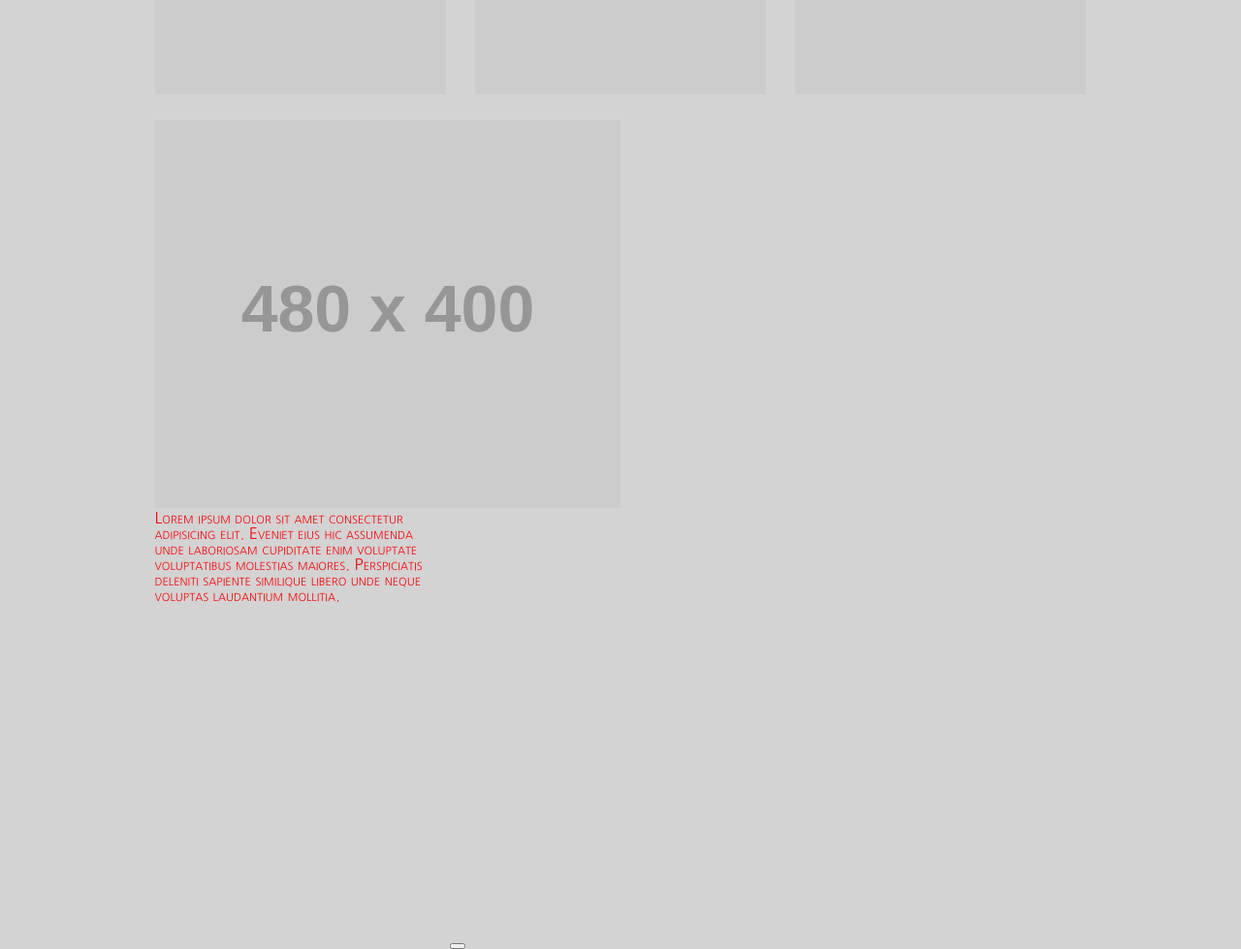
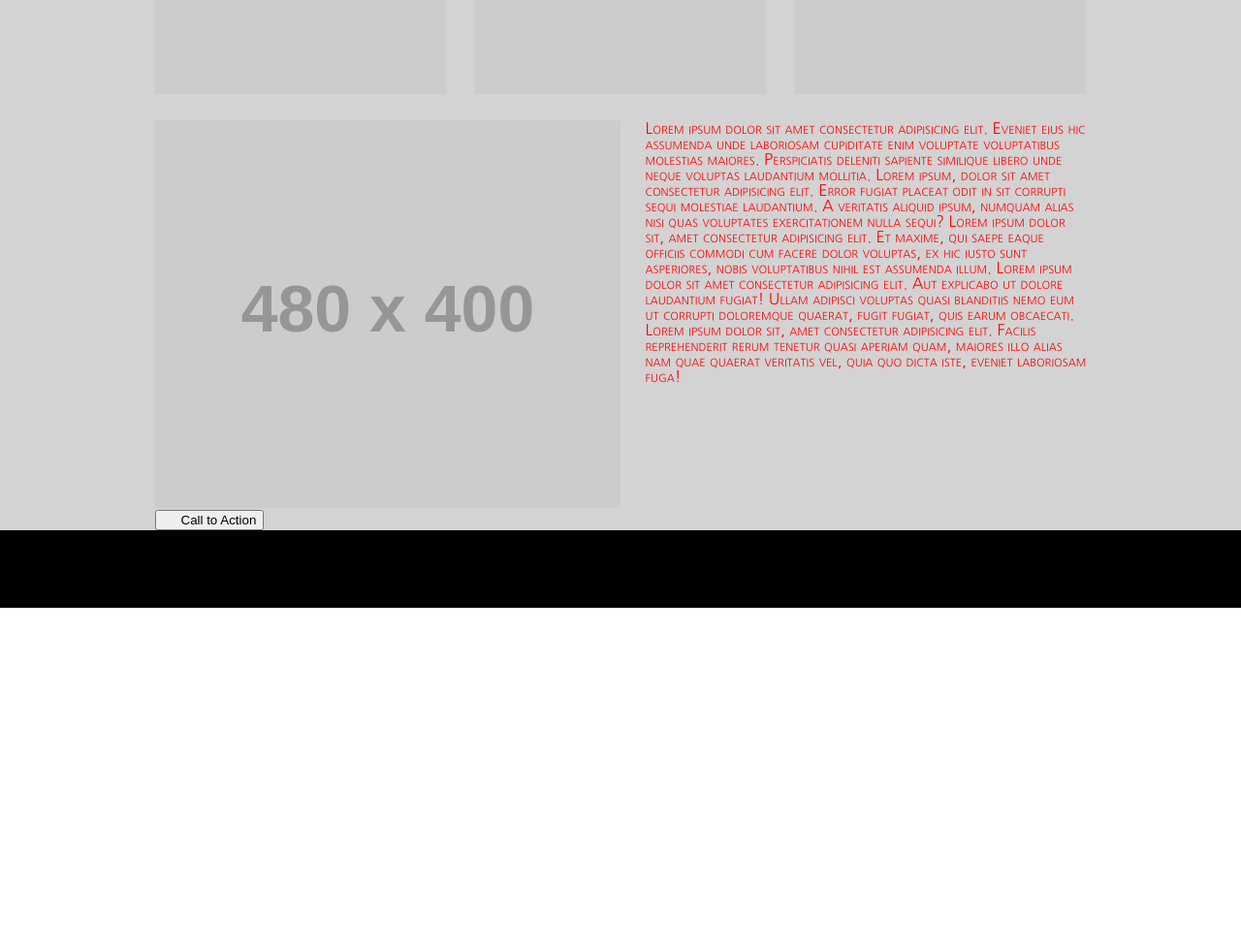
Before and after one commit to mikefili/wireframe, a plain HTML site: page index.html in a window 1280 px wide. Shown: the part 900-1879 px from the top of the page at 97% size. After the commit the page ends 1527 px from the top, so only its background shows below. Drawn offline with Linux system fonts and the light colour scheme; placeholder pictures from the web are drawn by us.

Commit message:
Everything except the positioning of the button is done.

```diff
--- a/index.html
+++ b/index.html
@@ -27,12 +27,15 @@
       <div id="first"><img src="https://via.placeholder.com/300x375"></div>
       <div class="second"><img src="https://via.placeholder.com/300x375"></div>
       <div class="second"><img src="https://via.placeholder.com/300x375"></div>
-      <div><img id='last' src="https://via.placeholder.com/480x400"></div>
-      <div id="scroll">Lorem ipsum dolor sit amet consectetur adipisicing elit. Eveniet eius hic assumenda unde
-        laboriosam cupiditate enim voluptate voluptatibus molestias maiores. Perspiciatis deleniti sapiente similique
-        libero unde neque voluptas laudantium mollitia.
+      <div id="bottom">
+        <img id='last' src="https://via.placeholder.com/480x400">
+        <div id='scrollbox'>
+          <div id="scroll">Lorem ipsum dolor sit amet consectetur adipisicing elit. Eveniet eius hic assumenda unde
+            laboriosam cupiditate enim voluptate voluptatibus molestias maiores. Perspiciatis deleniti sapiente
+            similique libero unde neque voluptas laudantium mollitia. Lorem ipsum, dolor sit amet consectetur adipisicing elit. Error fugiat placeat odit in sit corrupti sequi molestiae laudantium. A veritatis aliquid ipsum, numquam alias nisi quas voluptates exercitationem nulla sequi? Lorem ipsum dolor sit, amet consectetur adipisicing elit. Et maxime, qui saepe eaque officiis commodi cum facere dolor voluptas, ex hic iusto sunt asperiores, nobis voluptatibus nihil est assumenda illum. Lorem ipsum dolor sit amet consectetur adipisicing elit. Aut explicabo ut dolore laudantium fugiat! Ullam adipisci voluptas quasi blanditiis nemo eum ut corrupti doloremque quaerat, fugit fugiat, quis earum obcaecati. Lorem ipsum dolor sit, amet consectetur adipisicing elit. Facilis reprehenderit rerum tenetur quasi aperiam quam, maiores illo alias nam quae quaerat veritatis vel, quia quo dicta iste, eveniet laboriosam fuga!</div>
+        </div>
+        <button id="button">Call to Action</button>
       </div>
-      <button></button>
     </div>
   </main>
   <footer></footer>
--- a/styles.css
+++ b/styles.css
@@ -22,7 +22,7 @@ footer {
   width: 100%;
   height: 80px;
   background-color: black;
-  position: fixed;
+  /* position: fixed; */
   bottom: 0;
 }
 
@@ -76,9 +76,20 @@ footer {
 }
 
 #scroll {
-  display: inline-block;
-  height: 450px;
-  width: 300px;
+  float: right;
+  height: 360px;
+  width: 455px;
   overflow: scroll;
-  position: relative;
 }
+
+#bottom {
+width: 961px;
+}
+
+#button {
+  padding-left: 25px;
+}
+
+#scrollbox {
+float: right;
+}
```
